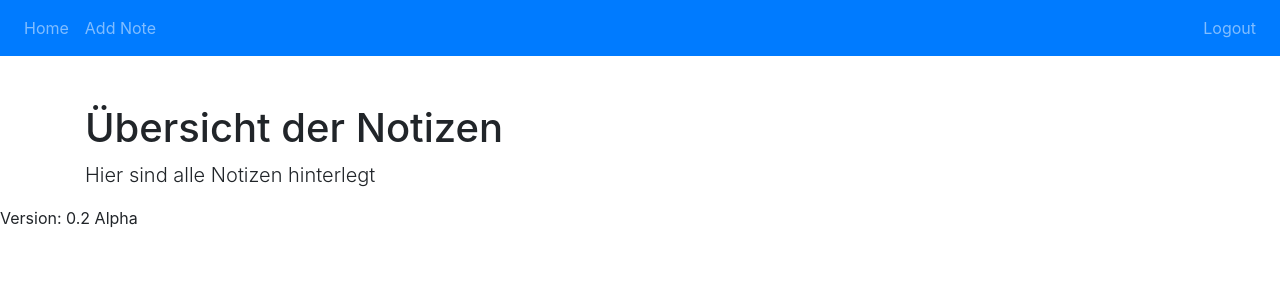
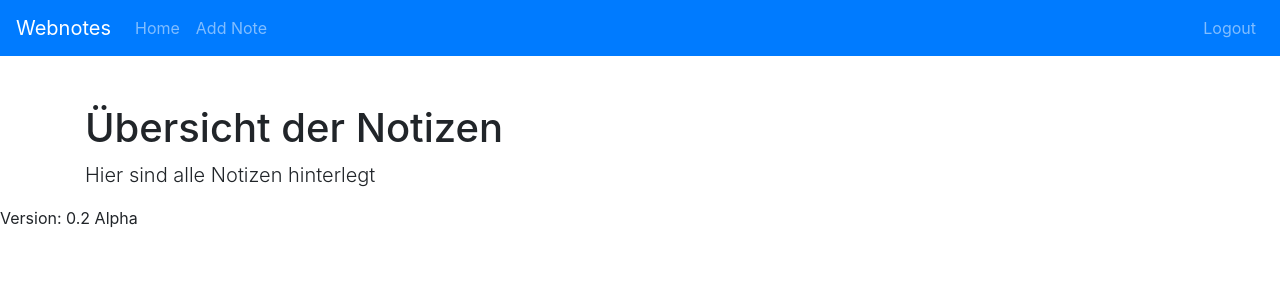
Before and after one commit to fklappan/webnotes-backend, a PHP site: page /public/index.php/index in a window 1280 px wide. Shown: the top 300 px of the page. Run offline with PHP 8.4, Linux system fonts and the light colour scheme; the visitor is signed in with stand-in values (Sample User, id 1); data that the repository does not hold is empty.

Commit message:
added brand label

```diff
--- a/views/layout/header.php
+++ b/views/layout/header.php
@@ -15,6 +15,7 @@
 <body>
 
     <nav class="navbar navbar-expand-lg navbar-dark bg-primary">
+        <a class="navbar-brand" href="/">Webnotes</a>
         <button class="navbar-toggler" type="button" data-toggle="collapse" data-target="#navbarNavAltMarkup" aria-controls="navbarNavAltMarkup" aria-expanded="false" aria-label="Toggle navigation">
             <span class="navbar-toggler-icon"></span>
         </button>
```
